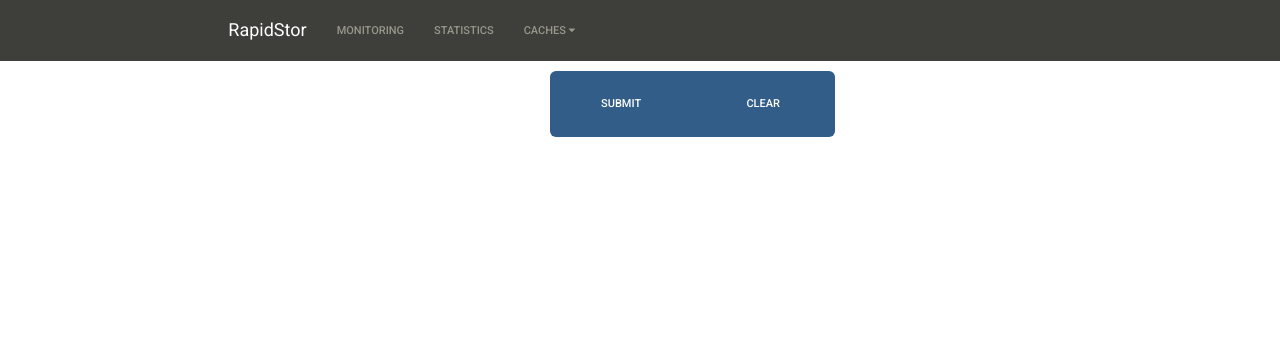
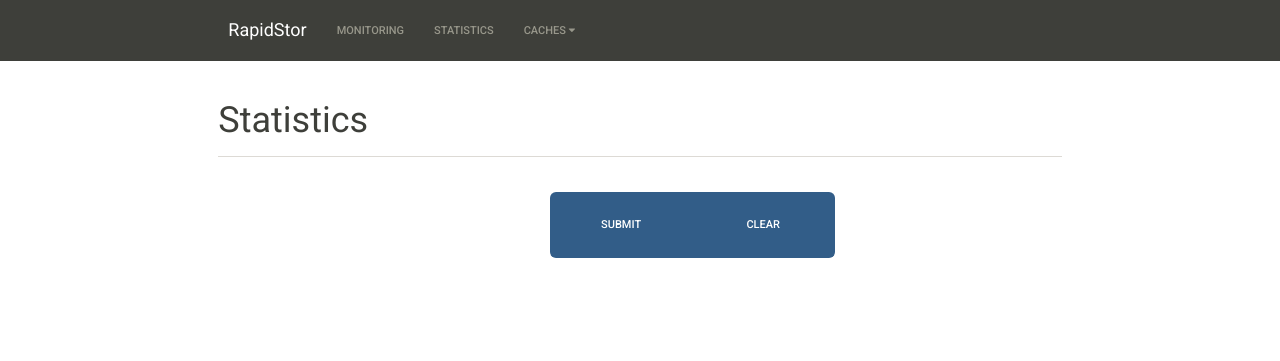
Before and after one commit to ariarezaei/rstor, a Django app: page /manage/create in a window 1280 px wide. Shown: the top 361 px of the page. Run offline with Django 3.2, Linux system fonts and the light colour scheme; parts of the project's set-up code (start-up, migrations or seed data) failed here and were passed over; some libraries are stand-ins or nearby versions.

Commit message:
Create and Edit pages

```diff
--- /dev/null
+++ b/manageCaches/static/css/createdit.css
@@ -0,0 +1,6 @@
+.page-header
+{
+    padding-bottom: 15px;
+    border-bottom: 1px solid #DDDAD5;
+    margin-bottom: 25px;
+}
--- a/manageCaches/templates/create.html
+++ b/manageCaches/templates/create.html
@@ -3,7 +3,8 @@
 
 <!-- Extra CSS goes here -->
 {% block extra_css %}
-<link href="{% static "css/cacheform.css" %}" rel="stylesheet">
+    <link href="{% static "css/cacheform.css" %}" rel="stylesheet">
+    <link href="{% static "css/createdit.css" %}" rel="stylesheet">
 {% endblock %}
 
 <!-- Extra JS goes here -->
@@ -11,6 +12,11 @@
 {% endblock %}
 
 {% block content %}
+    <div class="row">
+        <div class="col-lg-12">
+            <h1 class="page-header">Statistics</h1>
+        </div>
+    </div>
     <div class="col-lg-6 col-lg-offset-3">
         <form class="form-horizontal" id="cache-create-form" enctype="multipart/form-data" action="/manage/create" method="post">
             {% for field in form %}
```
